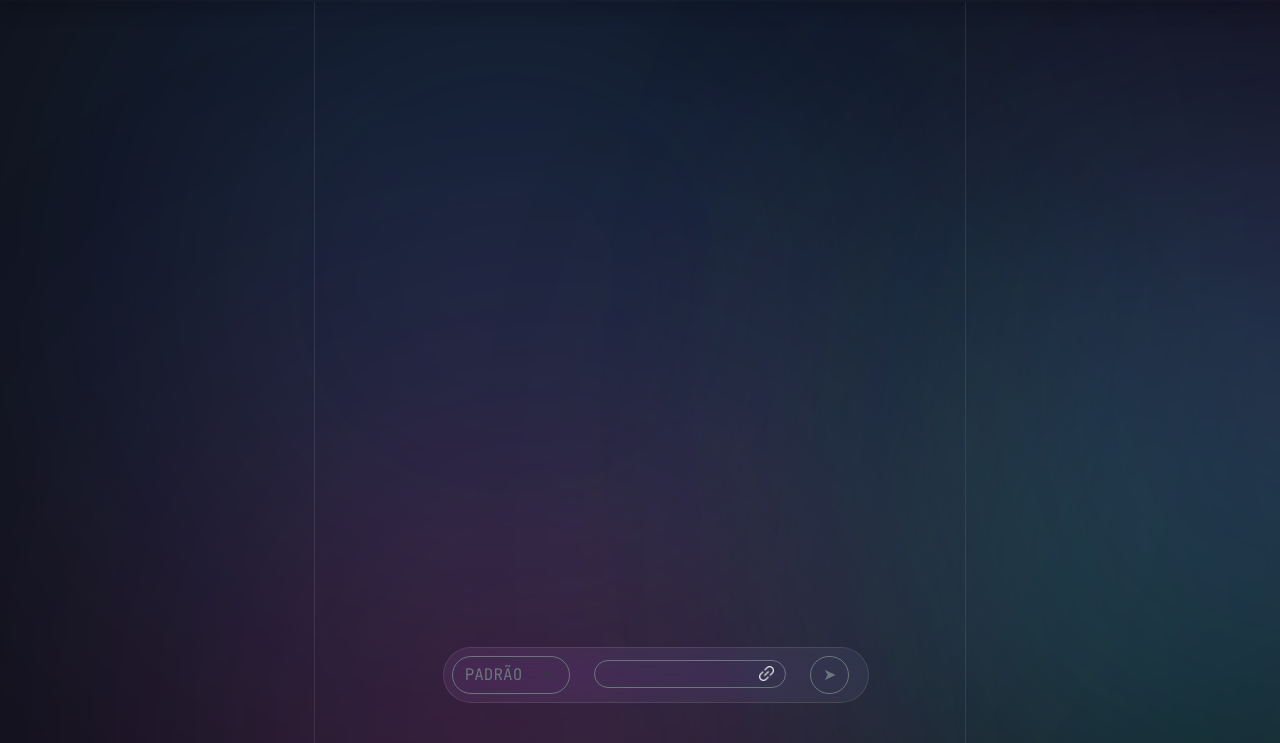
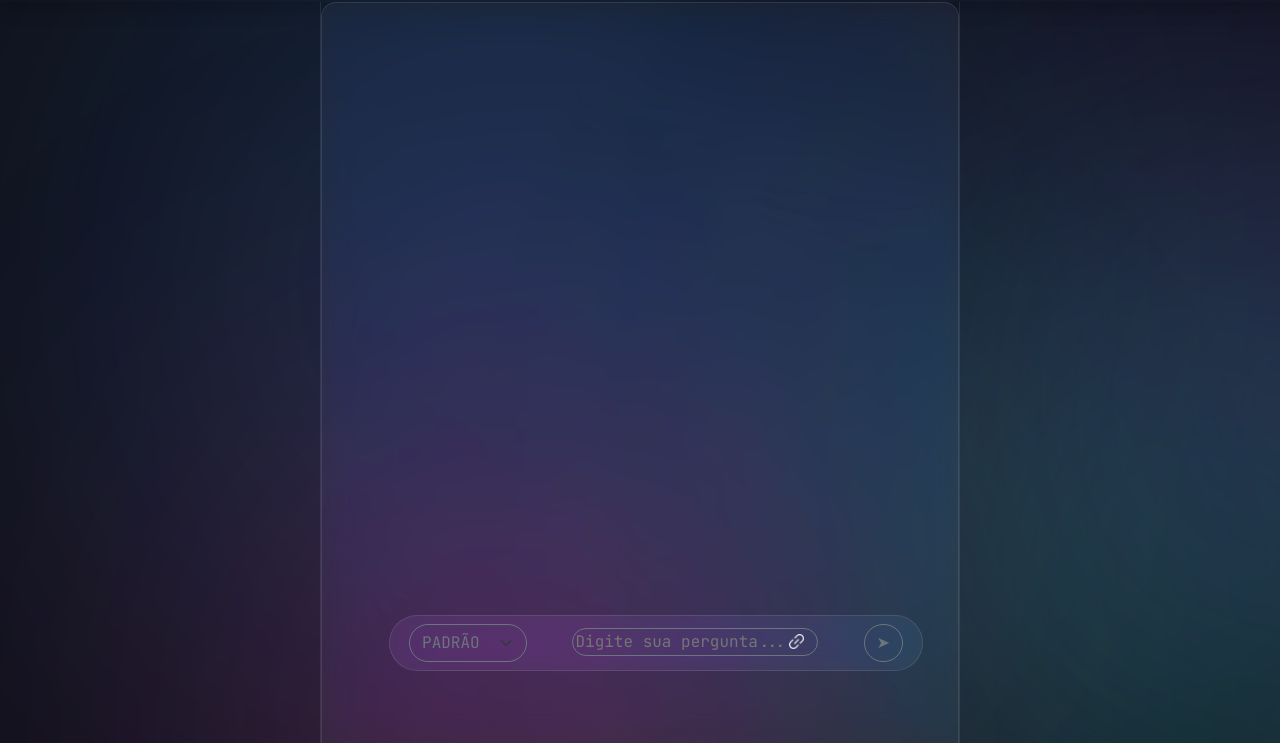
Before and after one commit to gabspedro/unabot, a plain HTML site: page index.html in a window 1280 px wide. Shown: the part 57-800 px from the top of the page. Drawn offline with nearby package versions, Linux system fonts and the light colour scheme.

Commit message:
Update index.html

```diff
--- a/index.html
+++ b/index.html
@@ -161,52 +161,62 @@
     </div>
   </nav>
 
-  <!-- Chat -->
-  <div name="dashboard" class="row d-flex justify-content-center align-items-center">
-    <div class="col-6 text-white vh-100" style="border-right: 1px solid rgba(255, 255, 255, 0.1); border-left: 1px solid rgba(255, 255, 255, 0.1);">
-        <div class="col" style="height: 78%;">
-            <!-- Mensagens Aparecerção Aqui -->
-        </div>
-    </div>
+  <!-- Chat Box (mensagens vão aqui) -->
+  <div class="col-6 offset-3 text-white vh-100 d-flex flex-column justify-content-between"
+      style="border-right: 1px solid rgba(255, 255, 255, 0.1); border-left: 1px solid rgba(255, 255, 255, 0.1);">
+    <div class="chat-box flex-grow-1 p-3"></div>
   </div>
 
-  <!-- Input de Texto -->
-  <div name="text-input"
-       class="row position-absolute w-100 mt-5 m-3 d-flex justify-content-center align-items-center"
-       id="chat-input"
-       style="top:82%">
-    <div class="col-4 p-2 rounded-5"
-         style="backdrop-filter: blur(15px) saturate(150%);
+  <!-- Input do Chat -->
+  <div class="row position-absolute w-100 m-3 d-flex justify-content-center" style="top: 82%;">
+    <div class="col-5 p-2 rounded-5"
+        style="backdrop-filter: blur(15px) saturate(150%);
                 -webkit-backdrop-filter: blur(15px) saturate(150%);
                 background-color: rgba(255, 255, 255, 0.05);
                 border: 1px solid rgba(255, 255, 255, 0.1);">
-      <form class="row">
+      <form class="row justify-content-around" id="chat-form">
+        <!-- Select de Modo -->
         <div class="col-auto">
-          <label class="visually-hidden" for="inlineFormSelectPref">Preference</label>
-          <select class="form-select bg-transparent border border-secondary dropdown-secondary text-secondary rounded-5" id="inlineFormSelectPref">
+          <select class="form-select bg-transparent border border-secondary text-secondary rounded-5"
+                  id="chat-mode">
             <option value="1">PADRÃO</option>
             <option value="2">URL</option>
             <option value="3">ARQUIVO</option>
           </select>
         </div>
+
+        <!-- Campo de Pergunta -->
         <div class="col-6 position-relative">
-          <input class="bg-transparent border border-secondary rounded-5 text-secondary w-100 mt-1" id="resposta" type="text">
-          <button class="btn btn-transparent rounded-5 position-absolute" style="bottom:5.5%; right:5%">
-            <img src="./icons/link.png" width="15px" height="15px">
+          <input type="text" id="questionInput"
+                class="bg-transparent border border-secondary rounded-5 text-secondary w-100 mt-1"
+                placeholder="Digite sua pergunta..." />
+
+          <!-- Campo de URL (somente modo 2) -->
+          <input type="text" id="urlInput" class="form-control mt-2 d-none" placeholder="Cole a URL aqui..." />
+
+          <!-- Input de arquivo (oculto, será clicado pelo botão 📎) -->
+          <input type="file" id="fileInput" accept="application/pdf" class="form-control mt-2 d-none" />
+
+          <!-- Botão para acionar o input de arquivo -->
+          <button id="fileBtn" type="button" class="btn btn-transparent rounded-5 position-absolute"
+                  style="bottom: 5.5%; right: 5%;">
+            <img src="./icons/link.png" width="15px" height="15px" />
           </button>
         </div>
+
+        <!-- Botão de Enviar -->
         <div class="col-auto">
-          <button class="btn btn-outline-secondary rounded-5" type="button"> ➤ </button>
+          <button id="sendBtn" class="btn btn-outline-secondary rounded-5" type="button">➤</button>
         </div>
       </form>
     </div>
   </div>
 
+
   <!-- Bootstrap JS Bundle -->
   <script src="https://cdn.jsdelivr.net/npm/bootstrap@5.3.2/dist/js/bootstrap.bundle.min.js"></script>
 
   <!-- ChatBot -->
-  <script src="./chat.js"></script>
   <script src="./script.js"></script>
 </body>
 </html>
```
